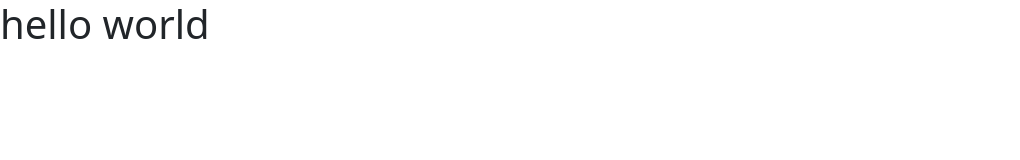
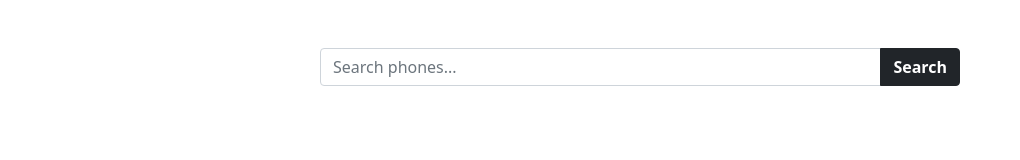
Before and after one commit to abunaserkayes0/Olympus-Phone, a plain HTML site: page index.html in a window 1280 px wide. Shown: the whole page, without its empty margins (0-1020 px from the left). Drawn offline with nearby package versions, Linux system fonts and the light colour scheme.

Commit message:
added-searchField

```diff
--- a/app.js
+++ b/app.js
@@ -0,0 +1,8 @@
+const searchPhones=()=>{
+    const searchField=document.getElementById('search-field');
+    const searchText=searchField.value;
+    fetch(`https://openapi.programming-hero.com/api/phones?search=${searchText}`)
+    .then(res=>res.json())
+    .then(data=>console.log(data))
+    searchField.value='';
+}
--- a/index.html
+++ b/index.html
@@ -23,7 +23,14 @@
     <link rel="stylesheet" href="style.css" />
   </head>
   <body>
-    <h1>hello world</h1>
+    <main>
+      <section>
+        <div class="input-group my-5 w-50 mx-auto">
+          <input id="search-field" type="text" class="form-control" placeholder="Search phones..." aria-label="Recipient's username" aria-describedby="basic-addon2">
+          <button onclick="searchPhones()" class="btn btn-dark fw-bold">Search</button>
+        </div>
+      </section>
+    </main>
     <!-- Bootstrap-Js -->
     <script
       src="https://cdn.jsdelivr.net/npm/bootstrap@5.0.2/dist/js/bootstrap.bundle.min.js"
```
